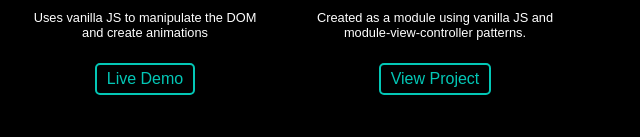
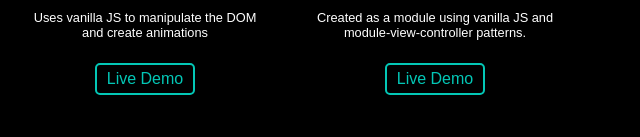
Before and after one commit to jnbostow/portfolio, a plain HTML site: page index.html in a window 1280 px wide. Shown: the part 797-934 px from the top of the page, 640-1280 px from the left. Drawn offline with Linux system fonts and the light colour scheme.

Commit message:
updating last project link text

```diff
--- a/index.html
+++ b/index.html
@@ -78,7 +78,7 @@
                         <p>Created as a module using vanilla JS and module-view-controller patterns. </p>
                     </div>
                     <a class="project-link" href="https://jnbostow.github.io/calendar/">
-                        View Project
+                        Live Demo
                     </a>
                 </div>
             </section>
```
